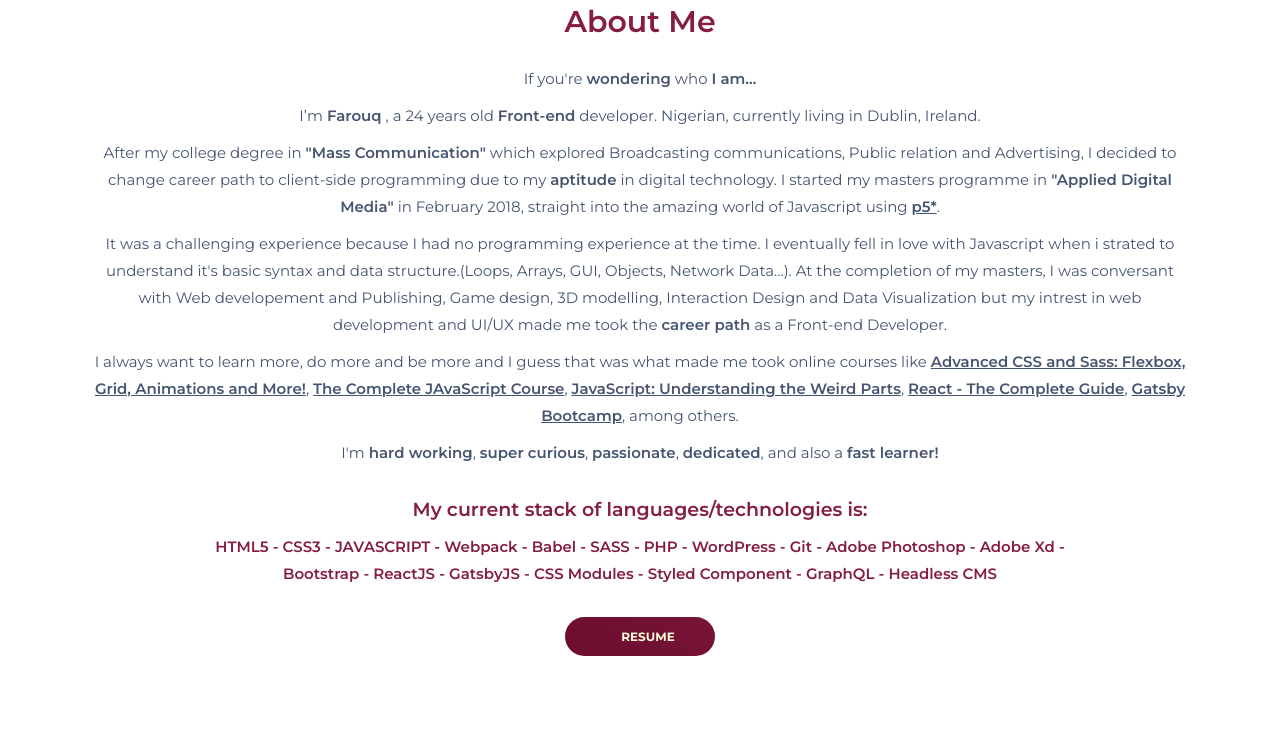
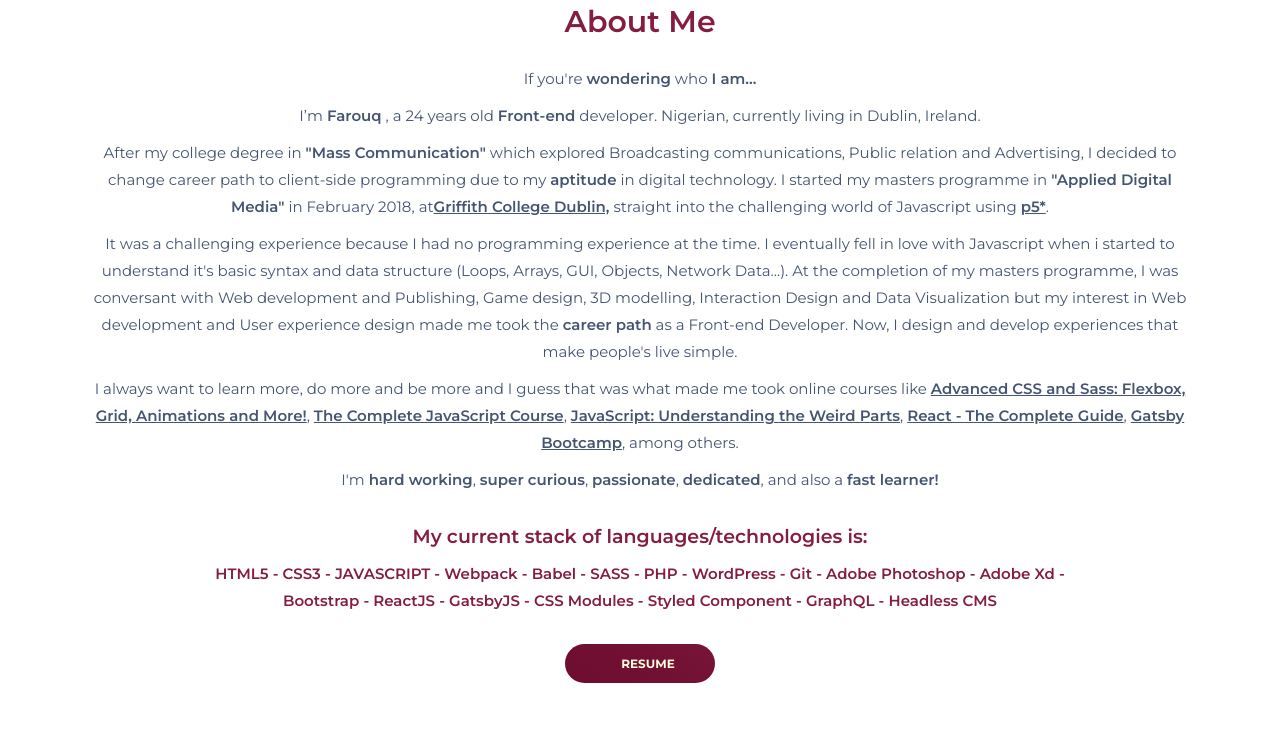
Before and after one commit to ayofef/portfolio-gatsby, a Gatsby site: page / in a window 1280 px wide. Shown: the part 837-1590 px from the top of the page. Built offline with nearby package versions, Linux system fonts and the light colour scheme; Gatsby itself is replaced by a stand-in of ours.

Commit message:
grammar correct

```diff
--- a/src/assets/about/about.md
+++ b/src/assets/about/about.md
@@ -5,10 +5,10 @@ stack: "HTML5 - CSS3 - JAVASCRIPT - Webpack - Babel - SASS - PHP - WordPress - G
 
 
 
-After my college degree in **"Mass Communication"** which explored Broadcasting communications, Public relation and Advertising, I decided to change career path to client-side programming due to my **aptitude** in digital technology. I started my masters programme in **"Applied Digital Media"** in February 2018, straight into the amazing world of Javascript using [p5*](https://p5js.org "the power of Processing times the reach of JavaScript").
+After my college degree in **"Mass Communication"** which explored Broadcasting communications, Public relation and Advertising, I decided to change career path to client-side programming due to my **aptitude** in digital technology. I started my masters programme in **"Applied Digital Media"** in February 2018, at[Griffith College Dublin,](https://www.griffith.ie/) straight into the challenging world of Javascript using [p5*](https://p5js.org "the power of Processing times the reach of JavaScript").
 
-It was a challenging experience because I had no programming experience at the time. I eventually fell in love with Javascript when i strated to understand it's basic syntax and data structure.(Loops, Arrays, GUI, Objects, Network Data...). At the completion of my masters, I was conversant with Web developement and Publishing, Game design, 3D modelling, Interaction Design and Data Visualization but my intrest in web development and UI/UX made me took the **career path** as a Front-end Developer.
+It was a challenging experience because I had no programming experience at the time. I eventually fell in love with Javascript when i started to understand it's basic syntax and data structure (Loops, Arrays, GUI, Objects, Network Data...). At the completion of my masters programme, I was conversant with Web development and Publishing, Game design, 3D modelling, Interaction Design and Data Visualization but my interest in Web development and User experience design made me took the **career path** as a Front-end Developer.  Now, I design and develop experiences that make people's live simple.
 
-I always want to learn more, do more and be more and I guess that was what made me took online courses like [Advanced CSS and Sass: Flexbox, Grid, Animations and More!](https://www.udemy.com/course/advanced-css-and-sass/), [The Complete JAvaScript Course](https://www.udemy.com/course/the-complete-javascript-course/), [JavaScript: Understanding the Weird Parts](https://www.udemy.com/course/understand-javascript/), [React - The Complete Guide](https://www.udemy.com/course/react-the-complete-guide-incl-redux/), [Gatsby Bootcamp](https://www.youtube.com/watch?v=8t0vNu2fCCM), among others.
+I always want to learn more, do more and be more and I guess that was what made me took online courses like [Advanced CSS and Sass: Flexbox, Grid, Animations and More!](https://www.udemy.com/course/advanced-css-and-sass/), [The Complete JavaScript Course](https://www.udemy.com/course/the-complete-javascript-course/), [JavaScript: Understanding the Weird Parts](https://www.udemy.com/course/understand-javascript/), [React - The Complete Guide](https://www.udemy.com/course/react-the-complete-guide-incl-redux/), [Gatsby Bootcamp](https://www.youtube.com/watch?v=8t0vNu2fCCM), among others.
 
 I'm **hard working**, **super curious**, **passionate**, **dedicated**, and also a **fast learner!**
--- a/src/assets/portfolio/d-paard-interiors/paard.md
+++ b/src/assets/portfolio/d-paard-interiors/paard.md
@@ -4,5 +4,5 @@ stack: "HTML - SCSS - Javascript - PHP - WordPress"
 live: "http://paardinteriors.x10host.com/"
 source: "https://github.com/ayofef/paard.io"
 image: "paard.jpg"
-description: "I have always wanted to develop a website with an appointment booking system and I took the oppurtunity of integrating it with Paard Interiors landing page. The appointment booking system was intergrated and customised using Wordpress. The right appointment booking plugin with optimum flexibility had to be paid for so I resulted to Contact form 7 plugin with input based on my specification. The only disadvantage this has is that users can select the same time slot which can cause confusion. Apart from that, everything works perfectly and for a real-life project, clients will be advised to pay for a wordpress plugin to avoid this confusion. Developed custom theme from Blankslate."
+description: "Paard interiors is an abstract Interior designer Website. The website showcases the designer's previous work, design packages and previous works. The motivation behind this project was the implementation of an online appointment booking system, which was implemeted with Contact Form 7. Carried out visual research suitable for an interior designer, developed custom theme from Blankslate."
 ---
--- a/src/components/contact/contact.module.scss
+++ b/src/components/contact/contact.module.scss
@@ -105,7 +105,7 @@
                 position: relative;
                 display: block;
                 width: 70%;
-                height: .8px;
+                height: 1px;
                 background-color: rgba($secondary-color, .5);
                 margin-top: 2rem;
 
```
